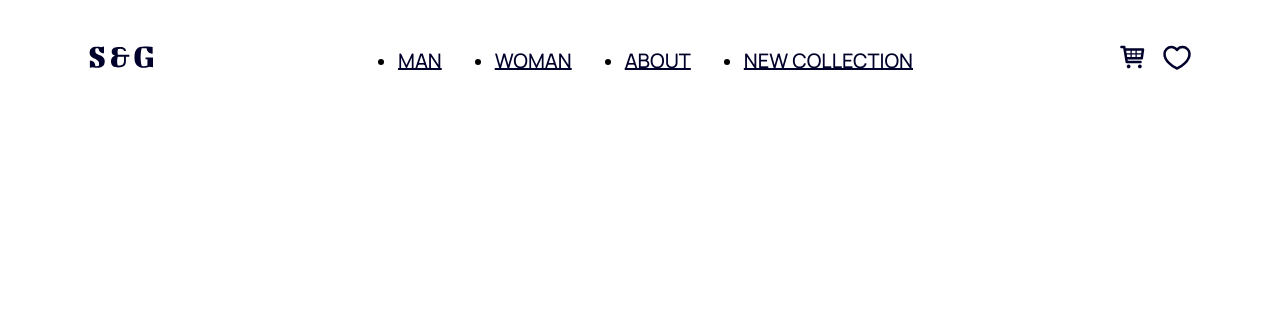
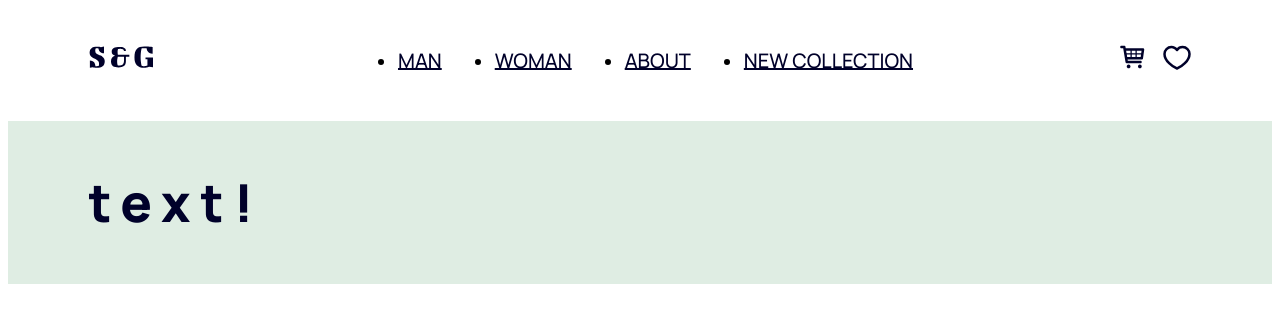
Before and after one commit to brahayarn/S-G-Wear, a React (Vite) app in the folder code/: page / in a window 1280 px wide. Shown: the top 322 px of the page. Built offline with nearby package versions, Linux system fonts and the light colour scheme; the HTML template or start-up script is replaced by a standard one.

Commit message:
feat(section): create SectionItem component with dynamic content

```diff
--- a/code/src/components/Header/Header.jsx
+++ b/code/src/components/Header/Header.jsx
@@ -3,6 +3,7 @@ import "../../styles/block/_header.scss";
 import logo from "../../assets/logo.svg";
 import like from "../../assets/icons/like.svg";
 import shopping_cart from "../../assets/icons/shopping-cart.svg";
+import SectionItem from "./SectionItem";
 
 const Header = () => {
   const [active, setActive] = useState(null); // Зберігає вибраний пункт меню
@@ -80,6 +81,8 @@ const Header = () => {
           </div>
         </div>
       </div>
+
+      <SectionItem isAboutActive={active === 2} />
     </header>
   );
 };
--- /dev/null
+++ b/code/src/components/Header/SectionItem.jsx
@@ -0,0 +1,34 @@
+import React from "react";
+import "../../styles/block/_sectionitem.scss";
+import vector from "../../assets/icons/vector.svg";
+
+const SectionItem = ({ isAboutActive }) => {
+  return (
+    <section className={`section ${isAboutActive ? "section--about" : ""}`}>
+      <div className="container">
+        <div className="section__item">
+          <h1
+            className={`section__title ${
+              isAboutActive ? "section__title--about" : ""
+            }`}
+          >
+            {isAboutActive ? (
+              <>
+                Unleash your style – where fashion meets
+                <br />
+                <span className="section__line">
+                  <img src={vector} alt="vector" className="section__vector" />
+                  your true self!
+                </span>
+              </>
+            ) : (
+              "text!"
+            )}
+          </h1>
+        </div>
+      </div>
+    </section>
+  );
+};
+
+export default SectionItem;
--- /dev/null
+++ b/code/src/styles/block/_sectionitem.scss
@@ -0,0 +1,48 @@
+@use '../base/variables';
+@use '../base/base';
+
+.section {
+    padding: 9px 0;
+    background-color: variables.$green;
+    display: flex;
+    align-items: center;
+    height: 145px;
+    width: 100%;
+    text-align: center;
+
+    &--about {
+        justify-content: center; // Центрування тільки для секції "About"
+    }
+}
+
+
+.section__title {
+    font-size: 52.33px;
+    font-weight: 800;
+    line-height: 71.49px;
+    letter-spacing: 10px;
+    color: variables.$text-color;
+
+    &--about {
+        font-size: 52px;
+        font-weight: 800;
+        line-height: 71.49px;
+        color: #000;
+      }
+}
+
+.section__line {
+    display: inline-flex; /* Вирівнювання стрілки і тексту в рядок */
+    align-items: center;
+    gap: 20px;
+}
+
+
+.section__vector {
+    display: inline-block;
+    padding: 10px;
+    background-color: variables.$white;
+    border: 2px solid variables.$text-color;
+    border-radius: 20.44px;
+
+}
```
Also changed, not shown: code/src/assets/icons/vector.svg (added).
